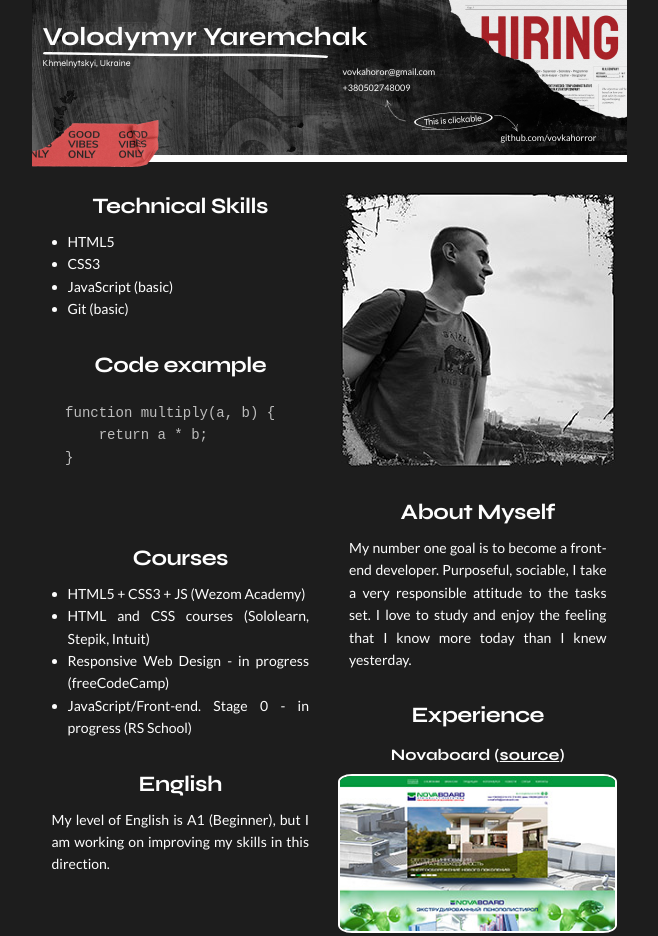
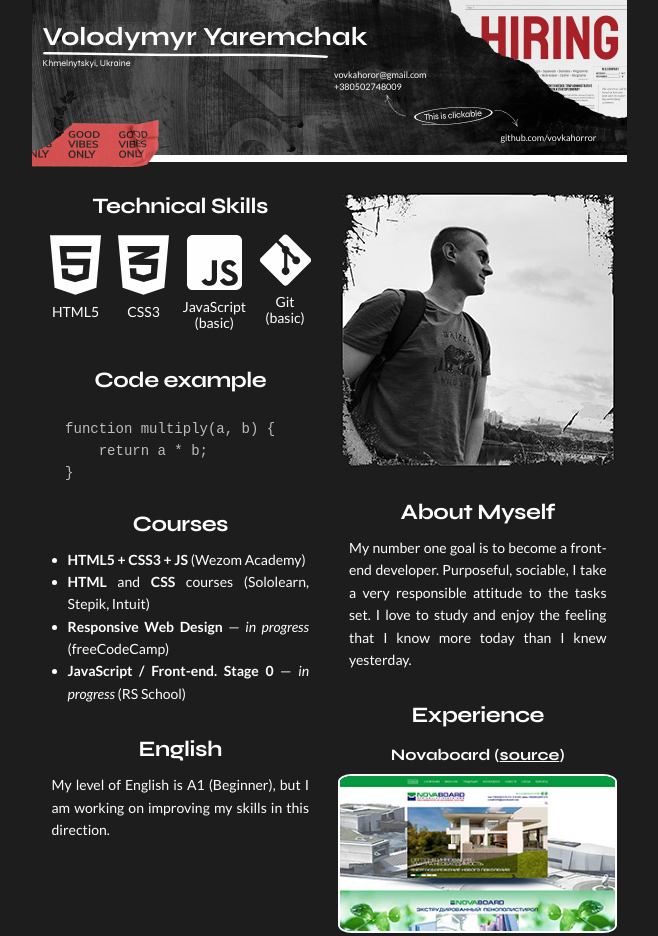
Before and after one commit to vovkahorror/rsschool-cv, a plain HTML site: page index.html in a window 1280 px wide. Shown: the top 936 px of the page, without its empty margins (311-969 px from the left). Drawn offline with Linux system fonts and the light colour scheme.

Commit message:
fix: change skills block

```diff
--- a/css/style.css
+++ b/css/style.css
@@ -3,7 +3,7 @@ body {
 }
 
 .container {
-  width: 595px;
+  max-width: 595px;
   margin: 0 auto;
 }
 
@@ -35,8 +35,10 @@ body {
 }
 
 .header-contacts {
-  margin: 0 0 0 300px;
-  line-height: 8px;
+  position: absolute;
+  top: 60px;
+  right: 200px;
+  line-height: 12px;
   font-size: 9px;
   font-family: Lato, sans-serif;
 }
@@ -54,7 +56,7 @@ body {
 
 .header-arrows {
   position: absolute;
-  top: 90px;
+  top: 85px;
   right: 100px;
   width: 147px;
   height: 51px;
@@ -121,6 +123,45 @@ body {
   color: #fefefe;
 }
 
+.main-skills-block {
+  display: flex;
+  justify-content: space-between;
+  margin: 10px;
+}
+
+.main-skills-image {
+  display: block;
+  margin: 0 auto;
+  width: 75%;
+  color: #fefefe;
+  transition: color 0.2s linear;
+}
+
+.main-skills-image-html:hover {
+  color: #ef652a;
+}
+
+.main-skills-image-css:hover {
+  color: #039be5;
+}
+
+.main-skills-image-js:hover {
+  color: #fdd83c;
+}
+
+.main-skills-image-git:hover {
+  color: #de4c36;
+}
+
+.main-skills-text {
+  margin: 5px;
+  font-family: Lato, sans-serif;
+  font-weight: 300;
+  font-size: 14px;
+  text-align: center;
+  color: #fefefe;
+}
+
 .main-text {
   margin: 10px 20px;
   font-family: Lato, sans-serif;
@@ -131,19 +172,27 @@ body {
   color: #fefefe;
 }
 
-.main-skills-list,
 .main-courses-list {
   padding-left: 16px;
 }
 
 .main-code-pre {
-  margin: 0;
+  margin: 0 0 -50px 0;
   font-family: "Courier New", Courier, monospace;
   font-weight: 300;
   font-size: 14px;
   text-align: justify;
   line-height: 1.6;
   color: #bdbdbd;
+}
+
+.main-courses-name {
+  font-weight: 700;
+}
+
+.main-courses-link {
+  color: #fefefe;
+  text-decoration: none;
 }
 
 .main-photo-image {
--- a/index.html
+++ b/index.html
@@ -24,10 +24,10 @@
                 <h1 class="header-name">Volodymyr Yaremchak</h1>
                 <img src="images/header-line.png" alt="header line" class="header-line">
                 <p class="header-hometown">Khmelnytskyi, Ukraine</p>
-                <p class="header-contacts"><a href="mailto:vovkahoror@gmail.com">vovkahoror@gmail.com</a><br><a
-                        href="tel:+380502748009">+380502748009</a></p>
             </div>
             <img src="images/header-paper.png" alt="header paper" class="header-paper">
+            <p class="header-contacts"><a href="mailto:vovkahoror@gmail.com">vovkahoror@gmail.com</a><br><a
+                    href="tel:+380502748009">+380502748009</a></p>
             <div class="header-arrows">
                 <p class="header-arrows-text">This is clickable</p>
             </div>
@@ -41,12 +41,44 @@
                 <div class="main-leftcol">
                     <section class="main-skills">
                         <h2 class="main-heading">Technical Skills</h2>
-                        <ul class="main-text main-skills-list">
-                            <li>HTML5</li>
-                            <li>CSS3</li>
-                            <li>JavaScript (basic)</li>
-                            <li>Git (basic)</li>
-                        </ul>
+                        <div class="main-skills-block">
+                            <div class="main-skills-skill">
+                                <svg xmlns="http://www.w3.org/2000/svg" fill="currentColor" viewBox="0 0 384 512"
+                                    class="main-skills-image main-skills-image-html">
+                                    <!--! Font Awesome Pro 6.1.1 by @fontawesome - https://fontawesome.com License - https://fontawesome.com/license (Commercial License) Copyright 2022 Fonticons, Inc. -->
+                                    <path
+                                        d="M0 32l34.9 395.8L191.5 480l157.6-52.2L384 32H0zm308.2 127.9H124.4l4.1 49.4h175.6l-13.6 148.4-97.9 27v.3h-1.1l-98.7-27.3-6-75.8h47.7L138 320l53.5 14.5 53.7-14.5 6-62.2H84.3L71.5 112.2h241.1l-4.4 47.7z" />
+                                </svg>
+                                <p class="main-skills-text">HTML5</p>
+                            </div>
+                            <div class="main-skills-skill">
+                                <svg xmlns="http://www.w3.org/2000/svg" fill="currentColor" viewBox="0 0 384 512"
+                                    class="main-skills-image main-skills-image-css">
+                                    <!--! Font Awesome Pro 6.1.1 by @fontawesome - https://fontawesome.com License - https://fontawesome.com/license (Commercial License) Copyright 2022 Fonticons, Inc. -->
+                                    <path
+                                        d="M0 32l34.9 395.8L192 480l157.1-52.2L384 32H0zm313.1 80l-4.8 47.3L193 208.6l-.3.1h111.5l-12.8 146.6-98.2 28.7-98.8-29.2-6.4-73.9h48.9l3.2 38.3 52.6 13.3 54.7-15.4 3.7-61.6-166.3-.5v-.1l-.2.1-3.6-46.3L193.1 162l6.5-2.7H76.7L70.9 112h242.2z" />
+                                </svg>
+                                <p class="main-skills-text">CSS3</p>
+                            </div>
+                            <div class="main-skills-skill">
+                                <svg xmlns="http://www.w3.org/2000/svg" fill="currentColor" viewBox="0 0 448 512"
+                                    class="main-skills-image main-skills-image-js">
+                                    <!--! Font Awesome Pro 6.1.1 by @fontawesome - https://fontawesome.com License - https://fontawesome.com/license (Commercial License) Copyright 2022 Fonticons, Inc. -->
+                                    <path
+                                        d="M400 32H48C21.5 32 0 53.5 0 80v352c0 26.5 21.5 48 48 48h352c26.5 0 48-21.5 48-48V80c0-26.5-21.5-48-48-48zM243.8 381.4c0 43.6-25.6 63.5-62.9 63.5-33.7 0-53.2-17.4-63.2-38.5l34.3-20.7c6.6 11.7 12.6 21.6 27.1 21.6 13.8 0 22.6-5.4 22.6-26.5V237.7h42.1v143.7zm99.6 63.5c-39.1 0-64.4-18.6-76.7-43l34.3-19.8c9 14.7 20.8 25.6 41.5 25.6 17.4 0 28.6-8.7 28.6-20.8 0-14.4-11.4-19.5-30.7-28l-10.5-4.5c-30.4-12.9-50.5-29.2-50.5-63.5 0-31.6 24.1-55.6 61.6-55.6 26.8 0 46 9.3 59.8 33.7L368 290c-7.2-12.9-15-18-27.1-18-12.3 0-20.1 7.8-20.1 18 0 12.6 7.8 17.7 25.9 25.6l10.5 4.5c35.8 15.3 55.9 31 55.9 66.2 0 37.8-29.8 58.6-69.7 58.6z" />
+                                </svg>
+                                <p class="main-skills-text">JavaScript (basic)</p>
+                            </div>
+                            <div class="main-skills-skill">
+                                <svg xmlns="http://www.w3.org/2000/svg" fill="currentColor" viewBox="0 0 448 512"
+                                    class="main-skills-image  main-skills-image-git">
+                                    <!--! Font Awesome Pro 6.1.1 by @fontawesome - https://fontawesome.com License - https://fontawesome.com/license (Commercial License) Copyright 2022 Fonticons, Inc. -->
+                                    <path
+                                        d="M439.55 236.05L244 40.45a28.87 28.87 0 0 0-40.81 0l-40.66 40.63 51.52 51.52c27.06-9.14 52.68 16.77 43.39 43.68l49.66 49.66c34.23-11.8 61.18 31 35.47 56.69-26.49 26.49-70.21-2.87-56-37.34L240.22 199v121.85c25.3 12.54 22.26 41.85 9.08 55a34.34 34.34 0 0 1-48.55 0c-17.57-17.6-11.07-46.91 11.25-56v-123c-20.8-8.51-24.6-30.74-18.64-45L142.57 101 8.45 235.14a28.86 28.86 0 0 0 0 40.81l195.61 195.6a28.86 28.86 0 0 0 40.8 0l194.69-194.69a28.86 28.86 0 0 0 0-40.81z" />
+                                </svg>
+                                <p class="main-skills-text">Git (basic)</p>
+                            </div>
+                        </div>
                     </section>
                     <section class="main-code">
                         <h2 class="main-heading">Code example</h2>
@@ -61,10 +93,21 @@
                     <section class="main-courses">
                         <h2 class="main-heading">Courses</h2>
                         <ul class="main-text main-courses-list">
-                            <li>HTML5 + CSS3 + JS (Wezom Academy)</li>
-                            <li>HTML and CSS courses (Sololearn, Stepik, Intuit)</li>
-                            <li>Responsive Web Design - in progress (freeCodeCamp)</li>
-                            <li>JavaScript/Front-end. Stage 0 - in progress (RS School)</li>
+                            <li><span class="main-courses-name">HTML5 + CSS3 + JS</span> (<a
+                                    href="https://wezom.academy/" target="_blank" class="main-courses-link">Wezom
+                                    Academy</a>)</li>
+                            <li><span class="main-courses-name">HTML</span> and <span
+                                    class="main-courses-name">CSS</span> courses (<a href="https://www.sololearn.com/"
+                                    target="_blank" class="main-courses-link">Sololearn</a>, <a
+                                    href="https://stepik.org/" target="_blank" class="main-courses-link">Stepik</a>, <a
+                                    href="https://intuit.ru/" target="_blank" class="main-courses-link">Intuit</a>)
+                            </li>
+                            <li><span class="main-courses-name">Responsive Web Design</span> — <i>in progress</i>
+                                (<a href="https://www.freecodecamp.org/" target="_blank"
+                                    class="main-courses-link">freeCodeCamp</a>)</li>
+                            <li><span class="main-courses-name">JavaScript / Front-end. Stage 0</span> — <i>in
+                                    progress</i> (<a href="https://rs.school/" target="_blank"
+                                    class="main-courses-link">RS School</a>)</li>
                         </ul>
                     </section>
                     <section class="main-english">
```
Also changed, not shown: images/footer-background.png (added), images/main-career.png (added), images/main-limitation.png (added).
